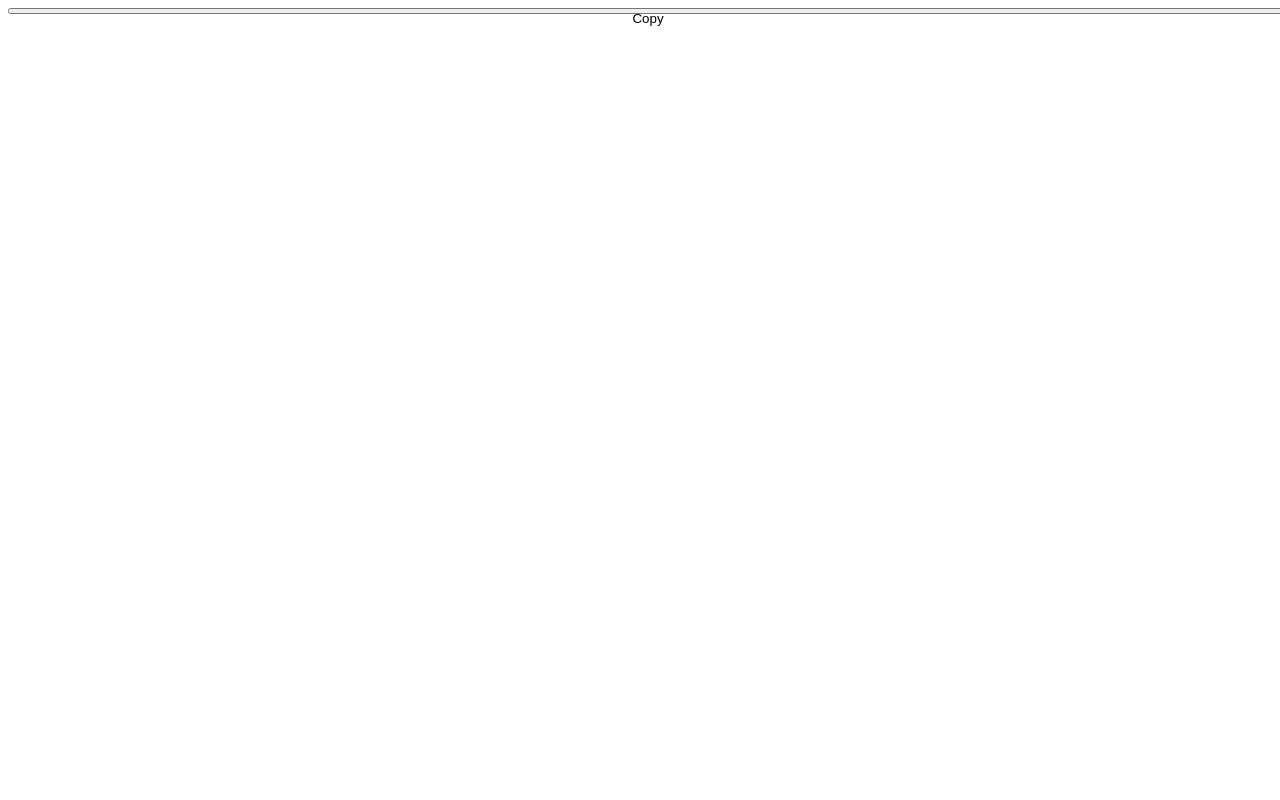
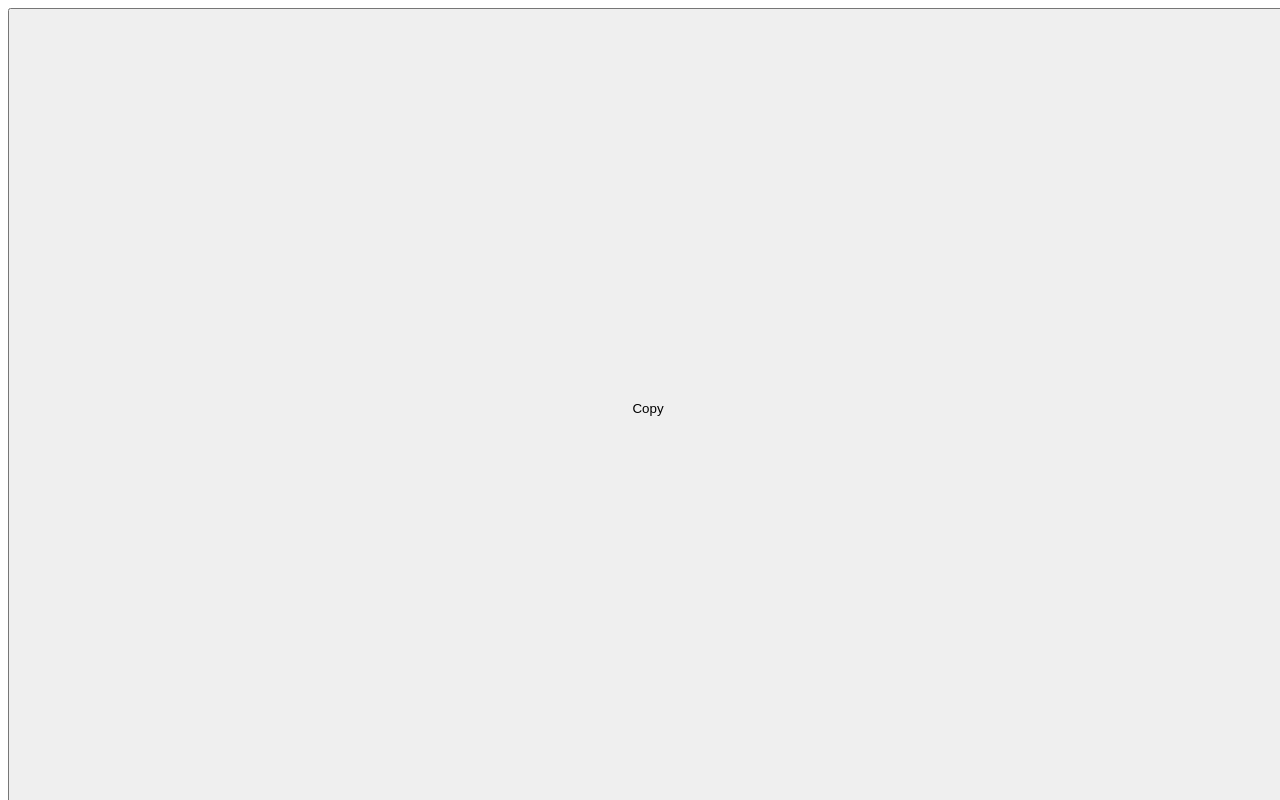
Before and after one commit to AmgadHassanNabil/AmgadHassanNabil.github.io, a plain HTML site: page index.html in a window 1280 px wide. Drawn offline with Linux system fonts and the light colour scheme.

Commit message:
Update index.html

```diff
--- a/index.html
+++ b/index.html
@@ -5,7 +5,7 @@
 	</head>
 	<body style="z-index: -3;position: absolute;">
 
-		<button onclick="copy()" style="position:absolute; top: 0; left: 0; width: 100vw; bottom:0; z-index: -1">Copy</button>
+		<button onclick="copy()" style="position:absolute; top: 0; left: 0; width: 100vw; height: 100vh; z-index: -1">Copy</button>
 	</body>
   	<script>
 		const queryString = window.location.search;
```
